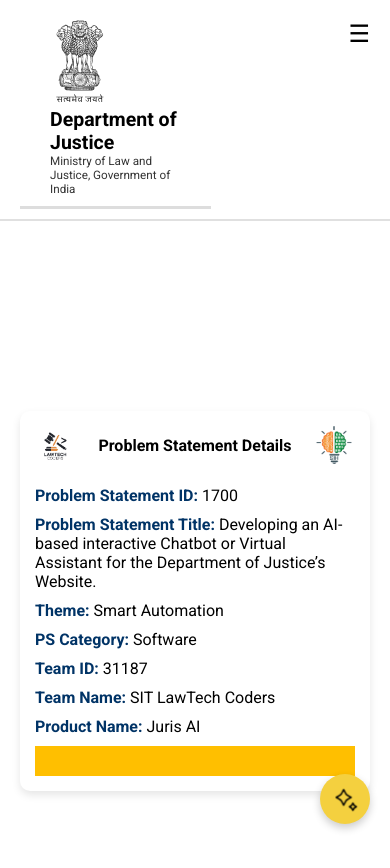
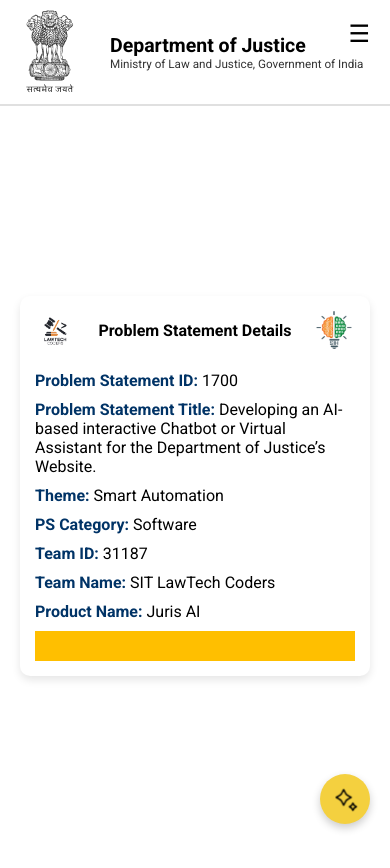
Before and after one commit to ShahbazCoder1/Juris-AI, a plain HTML site: page index.html in a window 390 px wide. Drawn offline with nearby package versions, Linux system fonts and the light colour scheme; no server answers.

Commit message:
Responsiveness improved. Now Website can be opened in mobile view.

```diff
--- a/style.css
+++ b/style.css
@@ -15,7 +15,7 @@
 }
 
 /* Top Navbar styling */
-.navbar .logo-and-title {
+.navbar {
   display: flex;
   justify-content: space-between;
   align-items: center;
@@ -24,6 +24,22 @@
   border-bottom: 3px solid #ddd;
   flex-wrap: wrap;
 }
+
+.logo-and-title{
+  display: flex;
+  justify-content: space-between;
+  align-items: center;
+  background-color: #fff;
+  flex-wrap: wrap;
+  width: 100%;
+}
+
+.logo {
+  display: flex;
+  align-items: center;
+  margin-right: 20px;
+}
+
 
 .logo img {
   width: 60px;
@@ -661,6 +677,7 @@
   /* Styling for the logo, title, and language switch */
   .logo-and-title {
     display: flex;
+    justify-content: stretch;
     align-items: center;
     width: 100%;
   }
```
